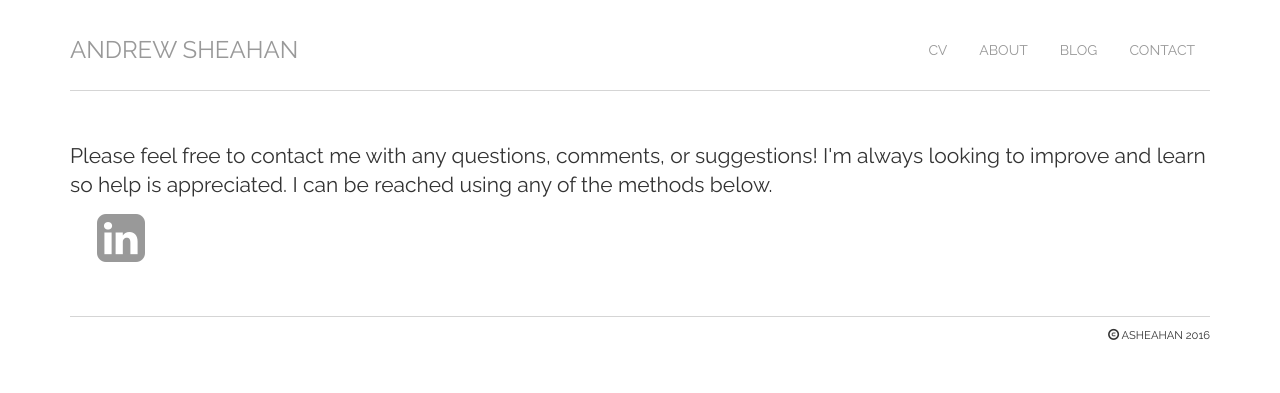
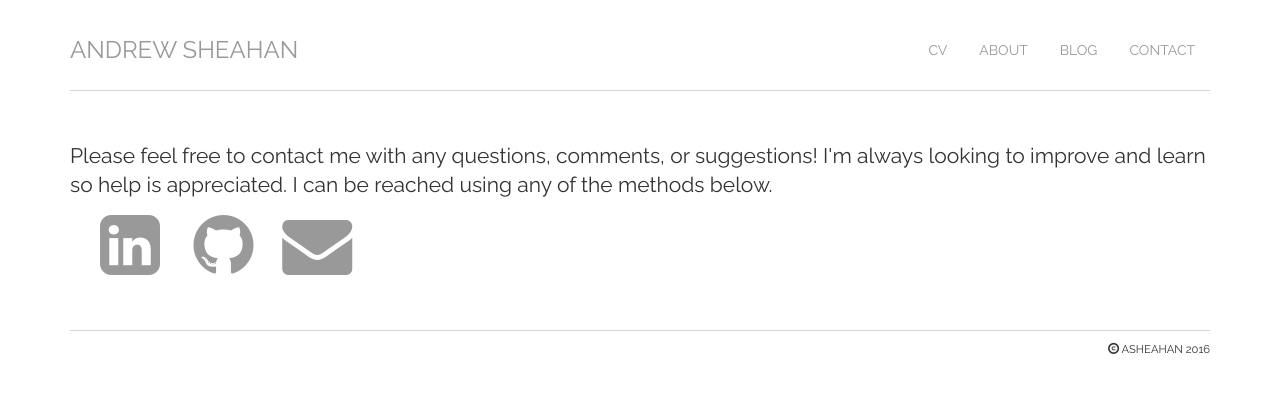
Before and after one commit to asheahan/asheahan.github.io, a Jekyll site: the page built from contact/index.html, in a window 1280 px wide. Shown: the top 393 px of the page. Built offline with Jekyll 4.4.1, drawn with Linux system fonts in a browser that asks for light colours.

Commit message:
Add other contact icons

```diff
--- a/contact/index.html
+++ b/contact/index.html
@@ -8,16 +8,11 @@ title: Contact
   <p>
     <div class="container">
       <div class="row">
-        <div class="col-sm-4 col-xs-12">
-          <a href="https://www.linkedin.com/in/andrewsheahan"><i class="fa fa-linkedin-square fa-4x fa-fw" aria-hidden="true"></i></a>
+        <div class="col-sm-6 col-xs-12">
+          <a href="https://www.linkedin.com/in/andrewsheahan" title="LinkedIn"><i class="fa fa-linkedin-square fa-5x fa-fw" aria-hidden="true"></i></a>
+          <a href="https://github.com/asheahan" title="GitHub"><i class="fa fa-github fa-5x fa-fw" aria-hidden="true"></i></a>
+          <a href="#" title="Email"><i class="fa fa-envelope fa-5x fa-fw" aria-hidden="true"></i></a>
         </div>
-        <!-- <div class="col-sm-6 col-xs-12">
-          <div class="list-group">
-            <a href="https://www.linkedin.com/in/andrewsheahan" class="list-group-item">LinkedIn</a>
-            <a href="https://github.com/asheahan" class="list-group-item">GitHub</a>
-            <a href="#" class="list-group-item">asheahan@gmail.com</a>
-          </div>
-        </div> -->
       </div>
     </div>
   </p>
```
